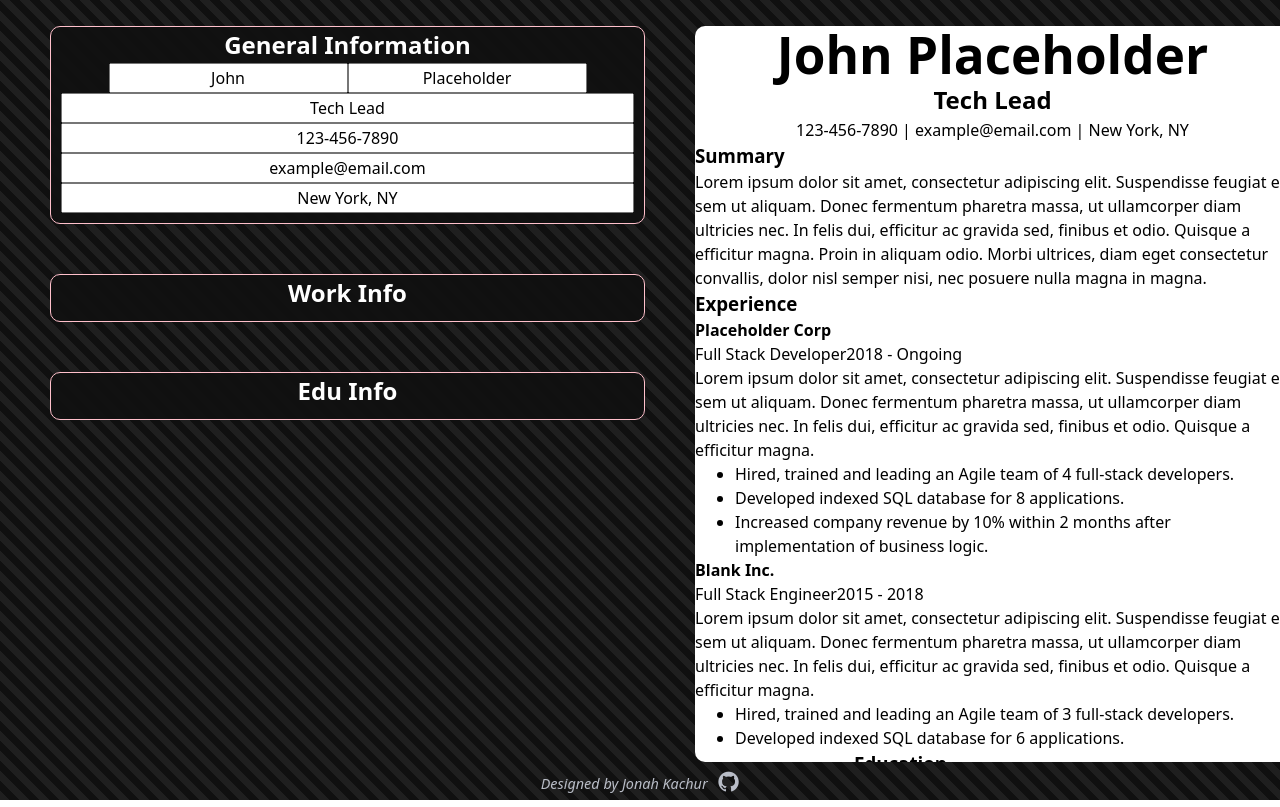
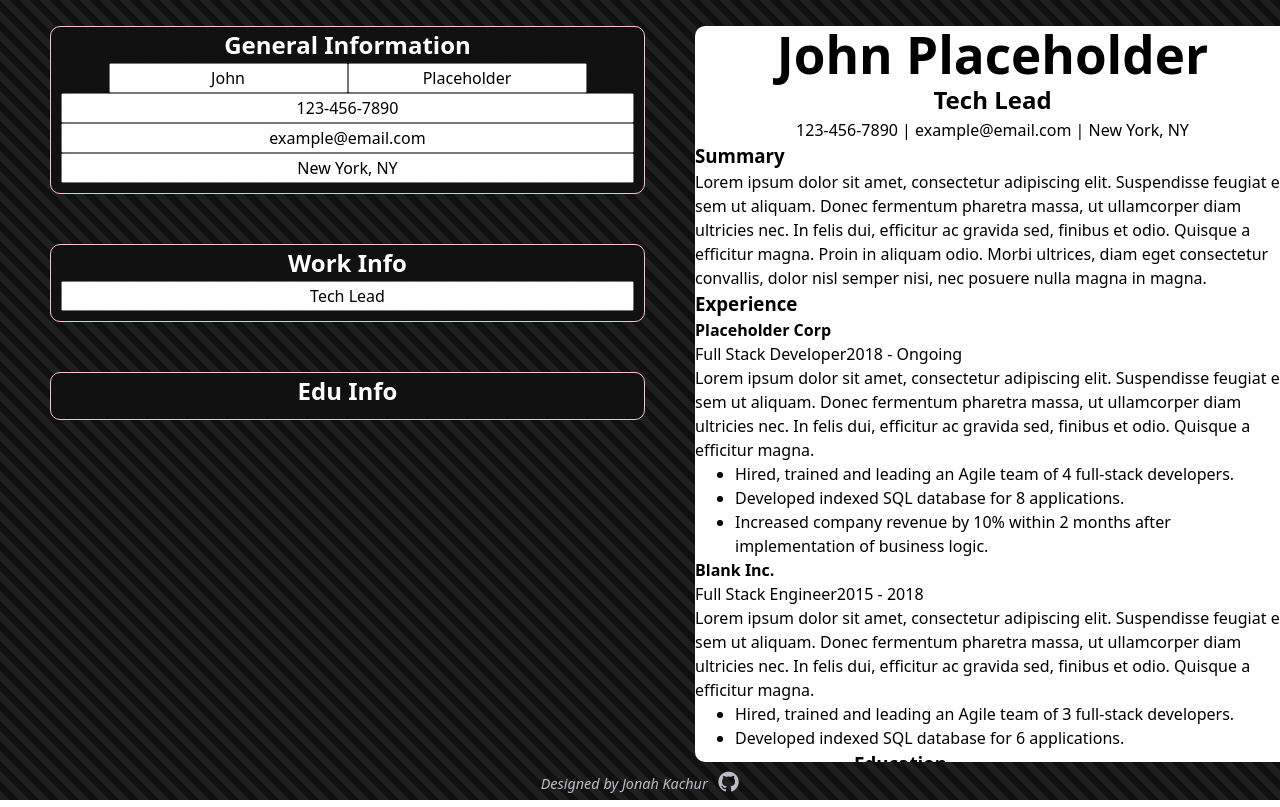
Before and after one commit to JonahKF/odin-reactResumeApp, a React (Vite) app: page / in a window 1280 px wide. Built offline with nearby package versions, Linux system fonts and the light colour scheme.

Commit message:
Moved job title to work info

```diff
--- a/src/components/GeneralInfo.jsx
+++ b/src/components/GeneralInfo.jsx
@@ -20,12 +20,6 @@ function GeneralInfo({ personData, onChange }) {
         />
       </div>
 
-      <CustomInput
-        field="jobTitle"
-        value={personData.jobTitle}
-        onChange={onChange}
-      />
-
       <CustomInput field="phone" value={personData.phone} onChange={onChange} />
 
       <CustomInput field="email" value={personData.email} onChange={onChange} />
--- a/src/components/WorkInfo.jsx
+++ b/src/components/WorkInfo.jsx
@@ -1,10 +1,16 @@
 import CustomInput from "./CustomInput.jsx";
 import "../styles/WorkInfo.css";
 
-function WorkInfo() {
+function WorkInfo({ personData, onChange }) {
   return (
     <div className="work-info info-card">
       <h2>Work Info</h2>
+
+      <CustomInput
+        field="jobTitle"
+        value={personData.jobTitle}
+        onChange={onChange}
+      />
     </div>
   );
 }
```
